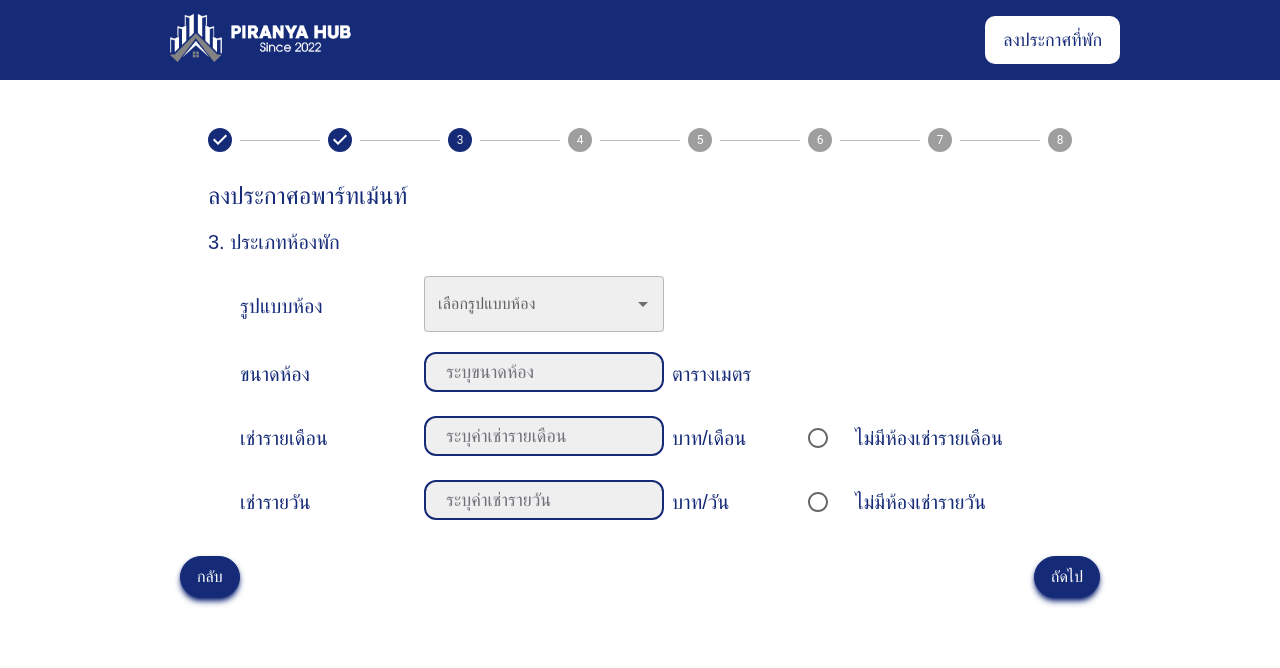
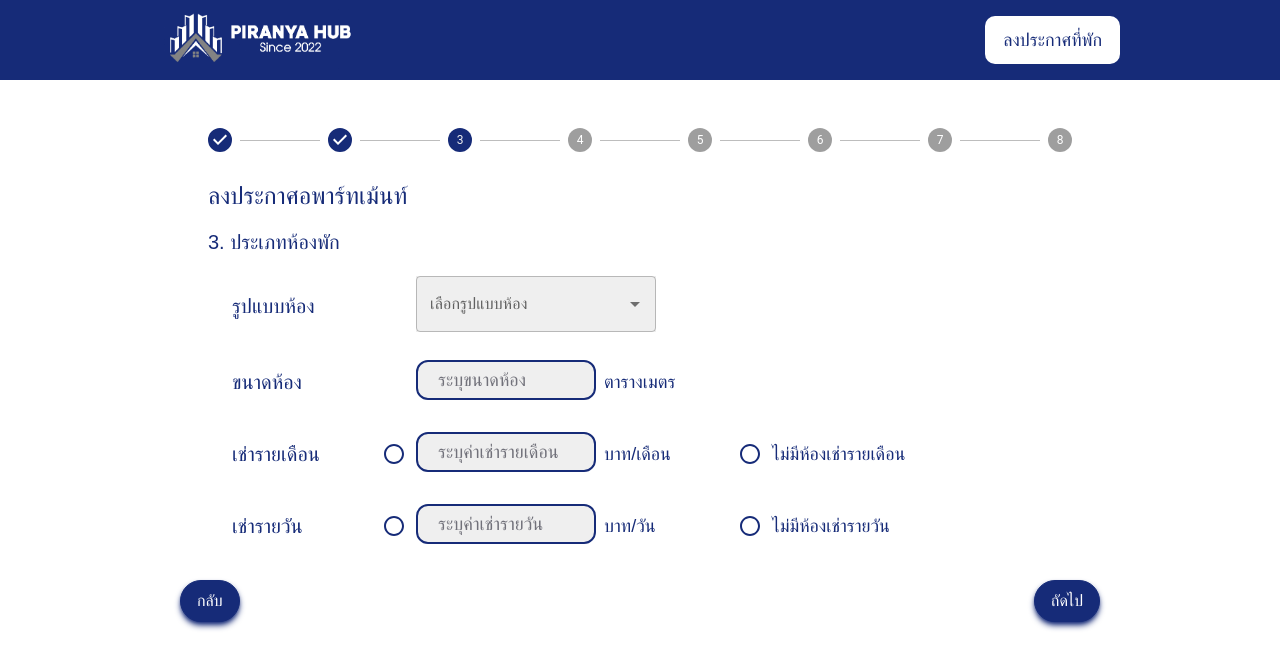
Before and after one commit to poomsakk/piranya-hub, a React (Create React App) app in the folder frontend/: page /type in a window 1280 px wide. Shown: the top 668 px of the page. Built offline with nearby package versions, Linux system fonts and the light colour scheme.

Commit message:
fix(RegisPage3-4) : development

```diff
--- a/frontend/src/Register/3_Type.js
+++ b/frontend/src/Register/3_Type.js
@@ -9,6 +9,7 @@ import TextField from '@mui/material/TextField';
 import FormControl from '@mui/material/FormControl';
 import FormControlLabel from '@mui/material/FormControlLabel';
 import Radio from '@mui/material/Radio';
+import RadioGroup from '@mui/material/RadioGroup';
 
 function type() {
   const steps = [
@@ -56,11 +57,11 @@ function type() {
             <div className='content'>
               <h1 className = "font-IBMPlexSansThai text-2xl text-[#162B78] ml-12 m-2 w-96 mt-2" >ลงประกาศอพาร์ทเม้นท์</h1>
               <h1 className = "font-IBMPlexSansThai text-xl text-[#162B78] ml-12 m-2 w-96 mt-4" >3. ประเภทห้องพัก</h1>
-              <div className="ml-8">
-                <div class="flex flex-row">
-                  <h1 className = "font-IBMPlexSansThai text-xl text-[#162B78] ml-12 m-2 w-44 mt-7" >รูปแบบห้อง</h1>
+              <div className="ml-6">
+                <div class="flex flex-row mt-2">
+                  <h1 className = "font-IBMPlexSansThai text-xl text-[#162B78] ml-12 m-2 w-36 mt-7" >รูปแบบห้อง</h1>
                   <Autocomplete
-                    className= 'w-60 mt-3 bg-[#EFEFEF]'
+                    className= 'w-60 mt-3 ml-8 bg-[#EFEFEF]'
                     disablePortal
                     id="combo-box-demo"
                     options={typeRoom}
@@ -69,8 +70,8 @@ function type() {
                   />
                 </div>
 
-                <div class="flex flex-row">
-                  <h1 className = "font-IBMPlexSansThai text-xl text-[#162B78] ml-12 m-2 w-44 mt-7" >ขนาดห้อง</h1>
+                <div class="flex flex-row mt-2">
+                  <h1 className = "font-IBMPlexSansThai text-xl text-[#162B78] ml-12 m-2 w-36 mt-7" >ขนาดห้อง</h1>
                   <input
                     type={"text"}
                     className="
@@ -79,9 +80,10 @@ function type() {
                       placeholder:text-zinc-500
                       text-lg
                       pl-5
-                      w-60
+                      w-[180px]
                       h-[40px]
                       mt-5
+                      ml-8
                       border-2
                       border-[#162B78]
                       focus:outline-none
@@ -91,11 +93,17 @@ function type() {
                     placeholder="ระบุขนาดห้อง"
                     name="name"
                   />
-                  <h1 className = "font-IBMPlexSansThai text-xl text-[#162B78] m-2 w-44 mt-7" >ตารางเมตร</h1>
+                  <h1 className = "font-IBMPlexSansThai text-lg text-[#162B78] m-2 w-44 mt-7" >ตารางเมตร</h1>
                 </div>
 
-                <div class="flex flex-row">
-                  <h1 className = "font-IBMPlexSansThai text-xl text-[#162B78] ml-12 m-2 w-44 mt-7" >เช่ารายเดือน</h1>
+                <div class="flex flex-row mt-2">
+                  <h1 className = "font-IBMPlexSansThai text-xl text-[#162B78] ml-12 m-2 w-36 mt-7" >เช่ารายเดือน</h1>
+                  <RadioGroup
+                    row
+                    aria-labelledby="demo-row-radio-buttons-group-label"
+                    name="row-radio-buttons-group"
+                  >
+                    <FormControlLabel value="female" control={<Radio sx={{'&, &.Mui-checked': {color: '#162B78',}}} className='mt-5 '/>}/>
                     <input
                       type={"text"}
                       className="
@@ -104,9 +112,10 @@ function type() {
                         placeholder:text-zinc-500
                         text-lg
                         pl-5
-                      w-60
+                        w-[180px]
                         h-[40px]
                         mt-5
+                        ml-[-15px]
                         border-2
                         border-[#162B78]
                         focus:outline-none
@@ -116,19 +125,25 @@ function type() {
                       placeholder="ระบุค่าเช่ารายเดือน"
                       name="name"
                     />
-                  <h1 className = "font-IBMPlexSansThai text-xl text-[#162B78] m-2 w-32 mt-7" >บาท/เดือน</h1>
+                    <h1 className = "font-IBMPlexSansThai text-lg text-[#162B78] m-2 w-32 mt-7" >บาท/เดือน</h1>
                     <FormControl class="flex flex-row">
                       <FormControlLabel
                       className='mt-5'
                       value="NoMonth"
-                    control={
-                      <Radio />}/>
-                    <h1 className = "font-IBMPlexSansThai text-xl text-[#162B78] w-44 mt-7" >ไม่มีห้องเช่ารายเดือน</h1>
+                      control={<Radio sx={{'&, &.Mui-checked': {color: '#162B78',}}} />}/>
+                      <h1 className = "font-IBMPlexSansThai text-lg text-[#162B78] w-44 mt-7 ml-[-15px]" >ไม่มีห้องเช่ารายเดือน</h1>
                     </FormControl>
+                  </RadioGroup>
                 </div>
 
-                <div class="flex flex-row">
-                  <h1 className = "font-IBMPlexSansThai text-xl text-[#162B78] ml-12 m-2 w-44 mt-7" >เช่ารายวัน</h1>
+                <div class="flex flex-row mt-2">
+                  <h1 className = "font-IBMPlexSansThai text-xl text-[#162B78] ml-12 m-2 w-36 mt-7" >เช่ารายวัน</h1>
+                  <RadioGroup
+                    row
+                    aria-labelledby="demo-row-radio-buttons-group-label"
+                    name="row-radio-buttons-group"
+                  >
+                    <FormControlLabel value="female" control={<Radio sx={{'&, &.Mui-checked': {color: '#162B78',}}} className='mt-5 '/>}/>
                     <input
                       type={"text"}
                       className="
@@ -137,9 +152,10 @@ function type() {
                         placeholder:text-zinc-500
                         text-lg
                         pl-5
-                      w-60
+                        w-[180px]
                         h-[40px]
                         mt-5
+                        ml-[-15px]
                         border-2
                         border-[#162B78]
                         focus:outline-none
@@ -149,11 +165,15 @@ function type() {
                       placeholder="ระบุค่าเช่ารายวัน"
                       name="name"
                     />
-                  <h1 className = "font-IBMPlexSansThai text-xl text-[#162B78] m-2 w-32 mt-7" >บาท/วัน</h1>
+                    <h1 className = "font-IBMPlexSansThai text-lg text-[#162B78] m-2 w-32 mt-7" >บาท/วัน</h1>
                     <FormControl class="flex flex-row">
-                    <FormControlLabel  className='mt-5  font-IBMPlexSansThai text-xl text-[#162B78]' value="NoDay" control={<Radio />}/>
-                    <h1 className = "font-IBMPlexSansThai text-xl text-[#162B78] w-44 mt-7" >ไม่มีห้องเช่ารายวัน</h1>
+                      <FormControlLabel
+                        className='mt-5  font-IBMPlexSansThai text-xl text-[#162B78]'
+                        value="NoDay"
+                        control={<Radio sx={{'&, &.Mui-checked': {color: '#162B78',}}} />}/>
+                      <h1 className = "font-IBMPlexSansThai text-lg text-[#162B78] w-44 mt-7 ml-[-15px]" >ไม่มีห้องเช่ารายวัน</h1>
                     </FormControl>
+                  </RadioGroup>
                 </div>
               </div>
 
```
Also changed, not shown: frontend/src/Register/4_Cost.js (+160 -0 lines). Lines whose indentation alone changed are shown as unchanged.
